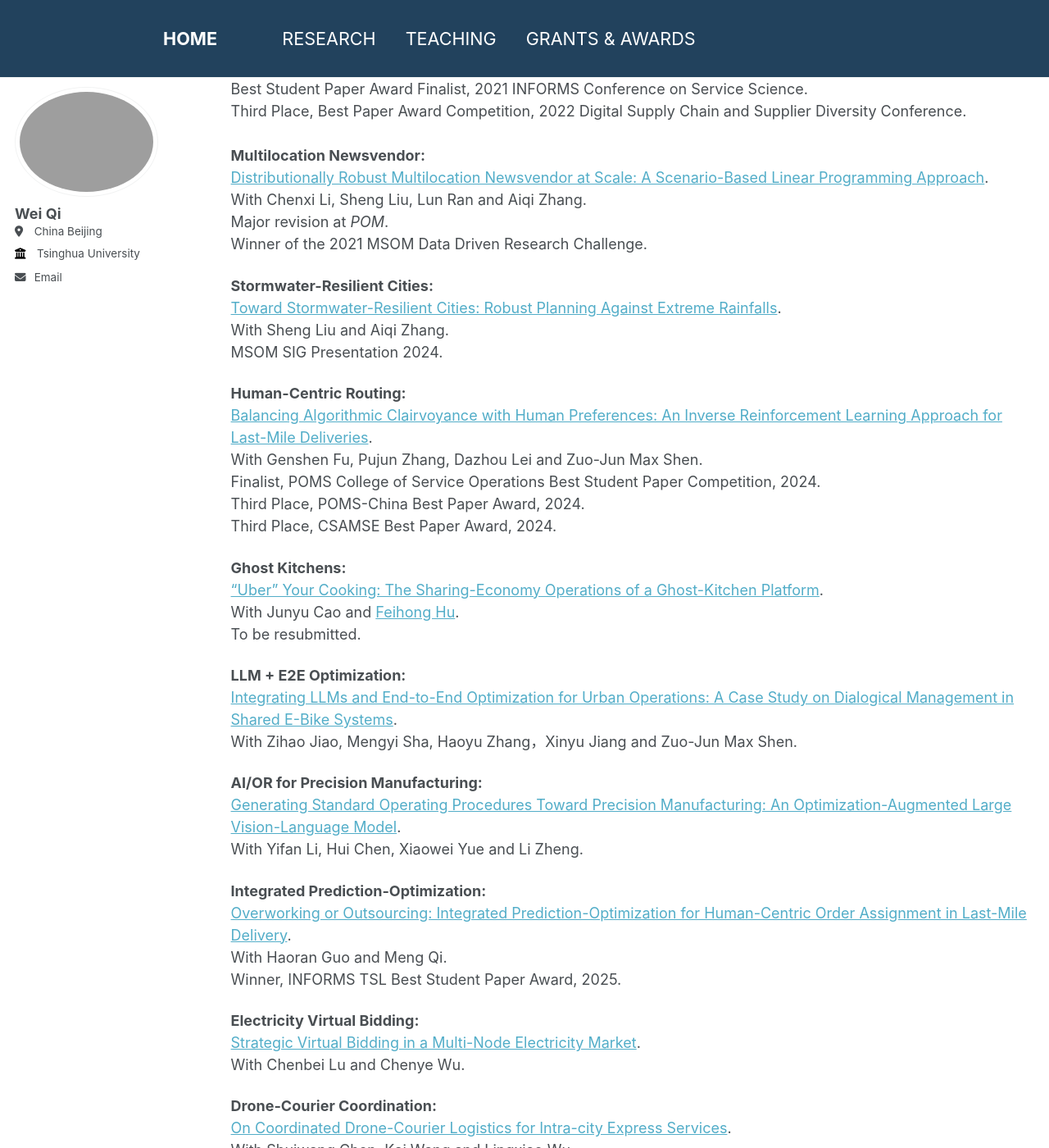
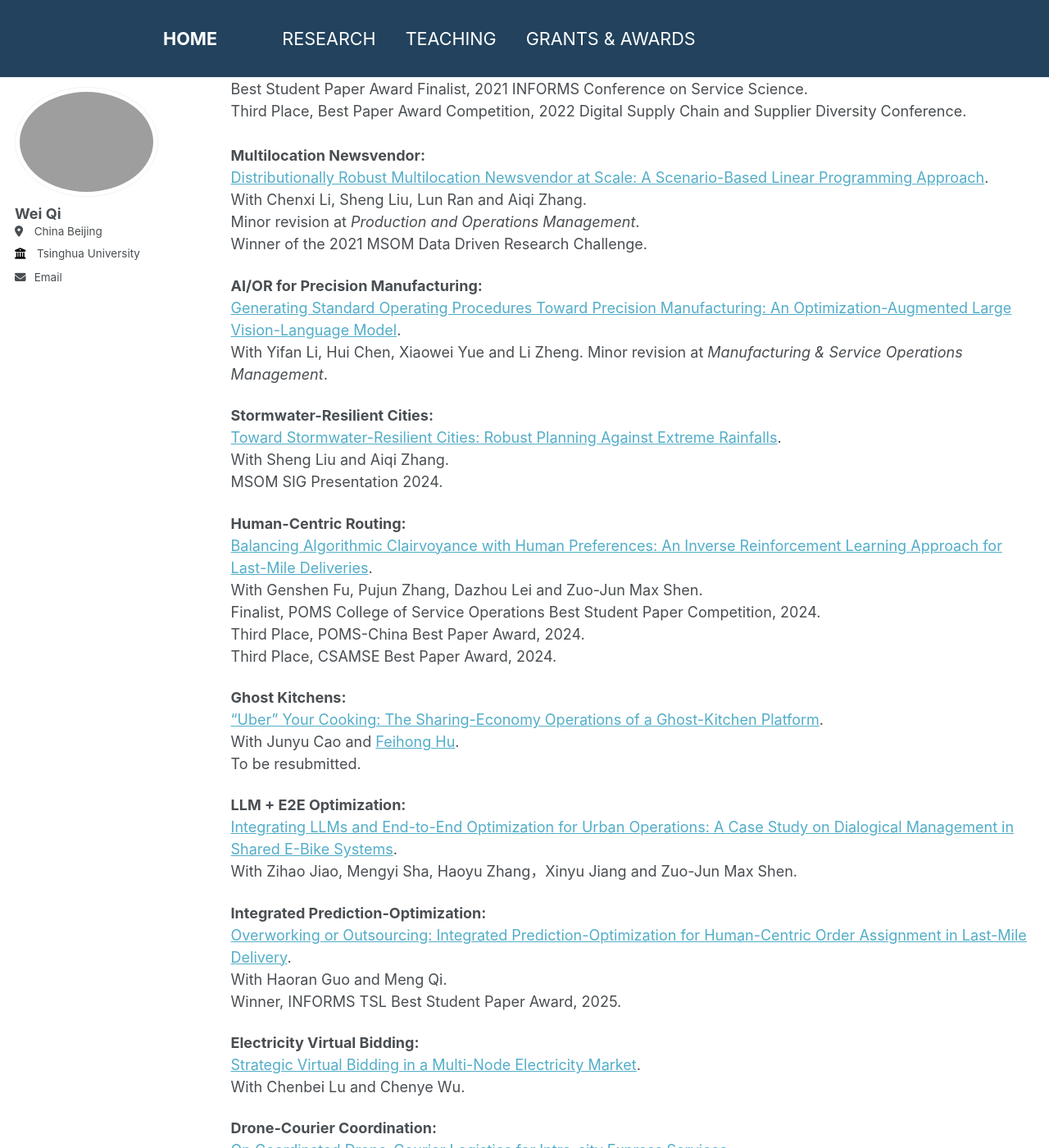
Before and after one commit to wei-qi-home/wei-qi-home.github.io, a Jekyll site: the page built from _pages/rsearch.md, in a window 1280 px wide and 1400 px high, scrolled down 2540 px. Shown: the whole window at 82% size. Built offline with Jekyll 4.4.1, drawn with Linux system fonts in a browser that asks for light colours; part of the change alters nothing that is shown; some of the changed text lies outside the part shown.

Commit message:
Update rsearch.md

```diff
--- a/_pages/rsearch.md
+++ b/_pages/rsearch.md
@@ -88,7 +88,7 @@ _Manufacturing & Service Operations Management_，accepted.
 **Time-Sensitive TSP:**
 [Retail on Autonomous Wheels: A Time-Sensitive Traveling Salesman Problem](https://papers.ssrn.com/sol3/papers.cfm?abstract_id=4515819).
 With Zhuolun Dong and Junyu Cao.
-Minor revision at _Management Science_.
+_Management Science_, accepted.
 Finalist, 2023 INFORMS Undergraduate Operations Research Prize.
 Finalist, POMS College of Supply Chain Management Best Student Paper Competition, 2025.
 
@@ -103,8 +103,13 @@ Third Place, Best Paper Award Competition, 2022 Digital Supply Chain and Supplie
 **Multilocation Newsvendor:**
 [Distributionally Robust Multilocation Newsvendor at Scale: A Scenario-Based Linear Programming Approach](https://papers.ssrn.com/sol3/papers.cfm?abstract_id=4147663).
 With Chenxi Li, Sheng Liu, Lun Ran and Aiqi Zhang.
-Major revision at _POM_.
+Minor revision at _Production and Operations Management_.
 Winner of the 2021 MSOM Data Driven Research Challenge.
+
+**AI/OR for Precision Manufacturing:**
+[Generating Standard Operating Procedures Toward Precision Manufacturing: An Optimization-Augmented Large Vision-Language Model](https://papers.ssrn.com/sol3/papers.cfm?abstract_id=4981978).
+With Yifan Li, Hui Chen, Xiaowei Yue and Li Zheng.
+Minor revision at _Manufacturing & Service Operations Management_.
 
 **Stormwater-Resilient Cities:**
 [Toward Stormwater-Resilient Cities: Robust Planning Against Extreme Rainfalls](https://papers.ssrn.com/sol3/papers.cfm?abstract_id=4238919).
@@ -126,10 +131,6 @@ To be resubmitted.
 **LLM + E2E Optimization:**
 [Integrating LLMs and End-to-End Optimization for Urban Operations: A Case Study on Dialogical Management in Shared E-Bike Systems](https://papers.ssrn.com/sol3/papers.cfm?abstract_id=5085793).
 With Zihao Jiao, Mengyi Sha, Haoyu Zhang，Xinyu Jiang and Zuo-Jun Max Shen.
-
-**AI/OR for Precision Manufacturing:**
-[Generating Standard Operating Procedures Toward Precision Manufacturing: An Optimization-Augmented Large Vision-Language Model](https://papers.ssrn.com/sol3/papers.cfm?abstract_id=4981978).
-With Yifan Li, Hui Chen, Xiaowei Yue and Li Zheng.
 
 **Integrated Prediction-Optimization:**
 [Overworking or Outsourcing: Integrated Prediction-Optimization for Human-Centric Order Assignment in Last-Mile Delivery](https://papers.ssrn.com/sol3/papers.cfm?abstract_id=5054050).
@@ -186,6 +187,10 @@ With Jiaheng Yin, Yongzhi Qi, Jianshen Zhang, Dongyang Geng, Zhengyu Chen, Hao H
 **Prescriptive Analytics with Black-Box Predictors:**
 [Conformal Robust Optimization and Satisficing for Prescriptive Analytics with Black-Box Predictors](https://ssrn.com/abstract=5338354).
 With Lingjie Zhao, and Hansheng Jiang.
+
+**Physics-Informed ML for Optimization:**
+[PolyFormer: learning efficient reformulations for scalable optimization under complex physical constraints](http://arxiv.org/abs/2603.08283).
+With Yilin Wen, Yi Guo, Bo Zhao, Zechun Hu, Colin Jones, and Jian Sun.
 
 
 Specialty: Energy, Transportation and Supply Chains
```
